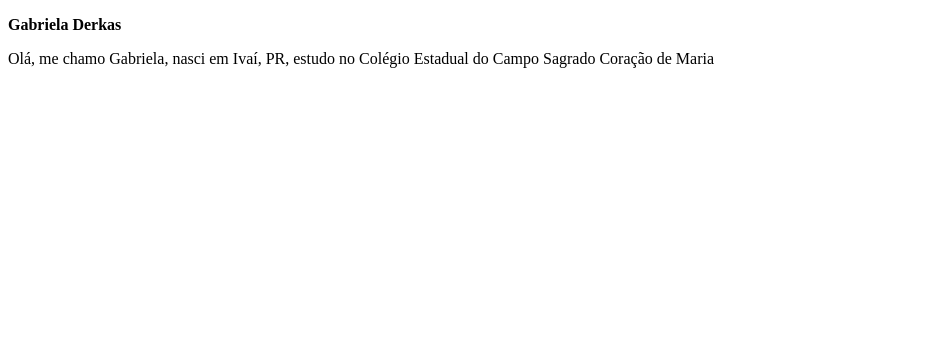
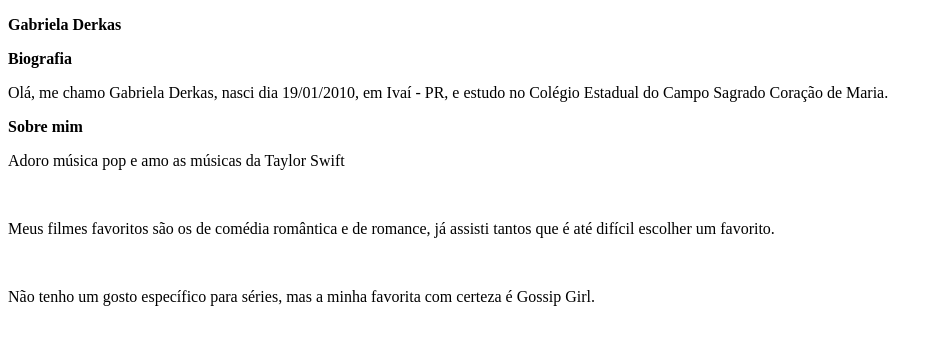
Before and after one commit to gabrieladerkas/Curso4Sagrado, a plain HTML site: page index.html in a window 1280 px wide. Shown: the whole page, without its empty margins (0-943 px from the left). Drawn offline with Linux system fonts and the light colour scheme.

Commit message:
Adicionei mais informações

```diff
--- a/index.html
+++ b/index.html
@@ -8,6 +8,14 @@
 <body>
     <p> <b>Gabriela Derkas</b>
 </p>
-<p>Olá, me chamo Gabriela, nasci em Ivaí, PR, estudo no Colégio Estadual do Campo Sagrado Coração de Maria</p>
+<p> <b>Biografia</b> </p>
+<p>Olá, me chamo Gabriela Derkas, nasci dia 19/01/2010, em Ivaí - PR, e estudo no Colégio Estadual do Campo Sagrado Coração de Maria.</p>
+<p> <b>Sobre mim</b> </p>
+<p>Adoro música pop e amo as músicas da Taylor Swift</p>
+<img src="" alt="">
+<p>Meus filmes favoritos são os de comédia romântica e de romance, já assisti tantos que é até difícil escolher um favorito.</p>
+<img src="" alt="">
+<img src="" alt="">
+<p>Não tenho um gosto específico para séries, mas a minha favorita com certeza é Gossip Girl.</p>
 </body>
 </html>
```
